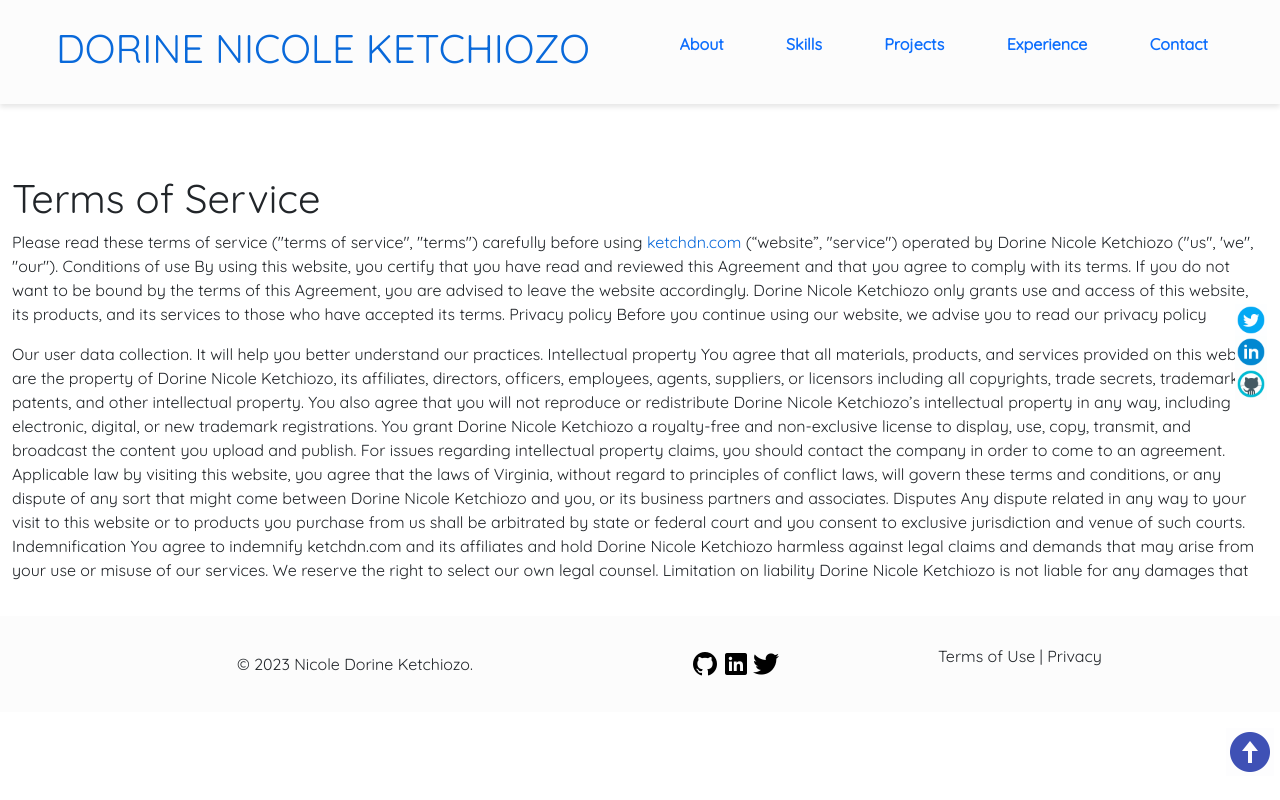
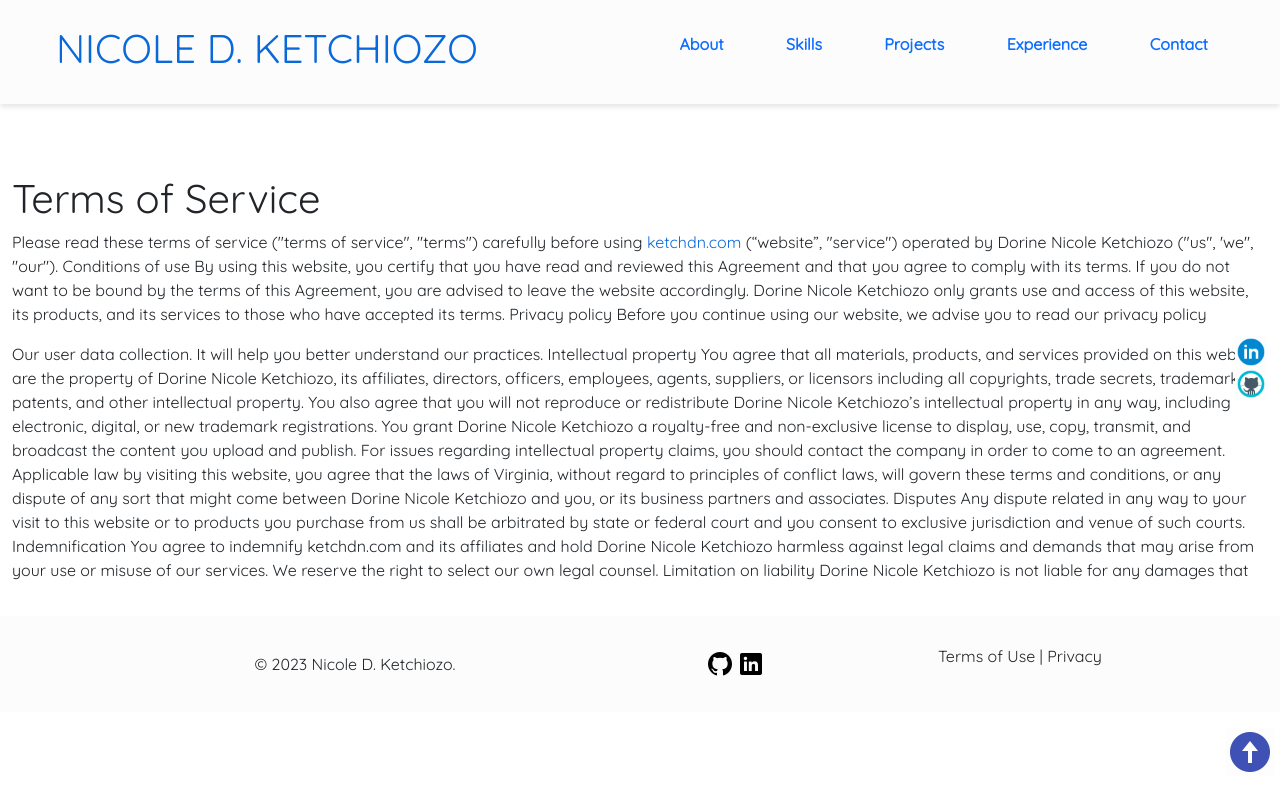
Before and after one commit to Nicole732/portfolio2023, a plain HTML site: page terms.html in a window 1280 px wide. Drawn offline with nearby package versions, Linux system fonts and the light colour scheme.

Commit message:
name update

```diff
--- a/terms.html
+++ b/terms.html
@@ -25,7 +25,7 @@
 <body>
     <!-- Navbar -->
     <nav>
-        <h1>DORINE NICOLE KETCHIOZO</h1>
+        <h1>NICOLE D. KETCHIOZO</h1>
         <ul class="navigation">
             <li><a href="index.html#about" class="nav-link">About</a></li>
             <li><a href="index.html#skills" class="nav-link">Skills</a></li>
@@ -92,8 +92,8 @@
 
     <!-- Social accounts - Fixed to the right -->
     <div class="socials">
-        <a href="https://twitter.com/ketchdn" target="_blank"><img src="assets/icons/icons8-twitter-circled.gif"
-                alt="Twitter" loading="lazy" class="socicon" /></a>
+        <!-- <a href="https://twitter.com/ketchdn" target="_blank"><img src="assets/icons/icons8-twitter-circled.gif"
+                alt="Twitter" loading="lazy" class="socicon" /></a> -->
         <a href="https://www.linkedin.com/in/ketchdt" target="_blank"><img
                 src="assets/icons/icons8-linkedin-circled.gif" alt="Linkedin" loading="lazy" class="socicon" /></a>
         <a href="https://github.com/Dorinetk" target="_blank"><img src="assets/icons/icons8-github.gif" alt="Github"
@@ -110,7 +110,7 @@
             <div class="row">
                 <div class="col col-lg-6 col-md-6 pt-3">
                     <p class="copy">
-                        &copy; 2023 Nicole Dorine Ketchiozo.
+                        &copy; 2023 Nicole D. Ketchiozo.
                         <!--<img src="assets/images/aws-certified-solutions-architect-associate.png" class="socicon" />
                         <img src="assets/images/aws-certified-cloud-practitioner (1).png" class="socicon" />
                         <img src="assets/images/comptia-security-ce-certification (1).png" class="socicon" />
@@ -122,8 +122,8 @@
                             src="./assets/icons/icons8-github-32.png" /> </a>
                     <a href="https://www.linkedin.com/in/nicoledk/" target=" _blank" alt="linkedin"><img
                             src="./assets/icons/icons8-linkedin-30.png" /> </a>
-                    <a href="https://twitter.com/ketchdn" target=" _blank" alt="Twitter"><img
-                            src="./assets/icons/icons8-twitter-30.png" /> </a>
+                    <!-- <a href="https://twitter.com/ketchdn" target=" _blank" alt="Twitter"><img
+                            src="./assets/icons/icons8-twitter-30.png" /> </a> -->
                 </div>
                 <div class="col col-lg-4 d-flex justify-content-center flex-column">
                     <p>
```
Also changed, not shown: awsconnect.html (+4 -4 lines), awsportfolio.html (+6 -6 lines), awsquicksight.html (+6 -6 lines), filenotfound.html (+6 -6 lines), index.html (+6 -6 lines), privacy.html (+5 -5 lines).
